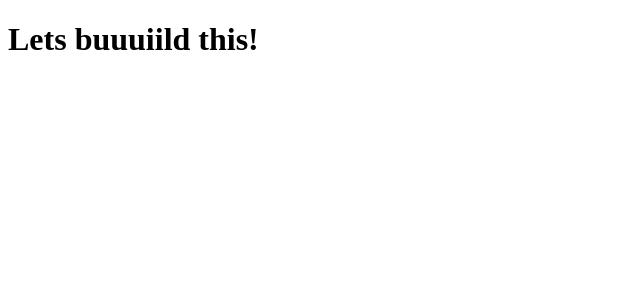
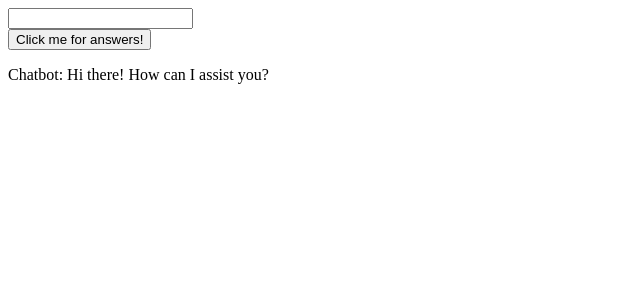
Before and after one commit to Charlibb/chatbot-project, a React (Vite) app: page / in a window 1280 px wide. Shown: the top 300 px of the page, without its empty margins (0-640 px from the left). Built offline with nearby package versions, Linux system fonts and the light colour scheme; the HTML template or start-up script is replaced by a standard one.

Commit message:
chatbot running

```diff
--- a/package.json
+++ b/package.json
@@ -10,6 +10,7 @@
     "preview": "vite preview"
   },
   "dependencies": {
+    "axios": "^1.6.7",
     "cors": "^2.8.5",
     "express": "^4.18.2",
     "openai": "^4.28.0",
--- a/src/App.tsx
+++ b/src/App.tsx
@@ -1,14 +1,46 @@
-import './App.css'
+import './App.css';
+import { useState } from 'react';
+import axios from 'axios';
+import './App.css';
 
 function App() {
-  console.log("hello");
+  // initial default value to the response state that we should see when the page initally loads
+  const [response, setResponse] = useState<string>(
+    'Hi there! How can I assist you?'
+  );
+  // value will be the input written by the user
+  const [value, setValue] = useState<string>('');
 
+  const onChange = (e: React.ChangeEvent<HTMLInputElement>) => {
+    setValue(e.target.value);
+    console.log('setValue:', e.target.value);
+  };
+
+  // This function takes the contents of 'value' (the input from the user)
+  // and then sends this value to our server, which then sends a new request
+  // to the API
+  // The function then waits for the new response and updates the 'response'
+  // value which we then display on the page
+  const handleSubmit = async () => {
+    const response = await axios.post('http://localhost:3005/chatbot', {
+      question: value,
+    });
+    setResponse(response.data);
+  };
 
   return (
     <div className='container'>
-    <h1>Lets buuuiild this!</h1>
+      <div>
+        <input type='text' value={value} onChange={onChange}></input>
+      </div>
+      <div>
+        <button onClick={handleSubmit}>Click me for answers!</button>
+      </div>
+      <div>
+        <p>Chatbot: {response}</p>
+      </div>
     </div>
-  )
+  );
 }
 
-export default App
+export default App;
```
Also changed, not shown: openai-test.js (+4 -3 lines), server.js (+13 -4 lines), 1 other file (tests, documents, lock files or other folders).
